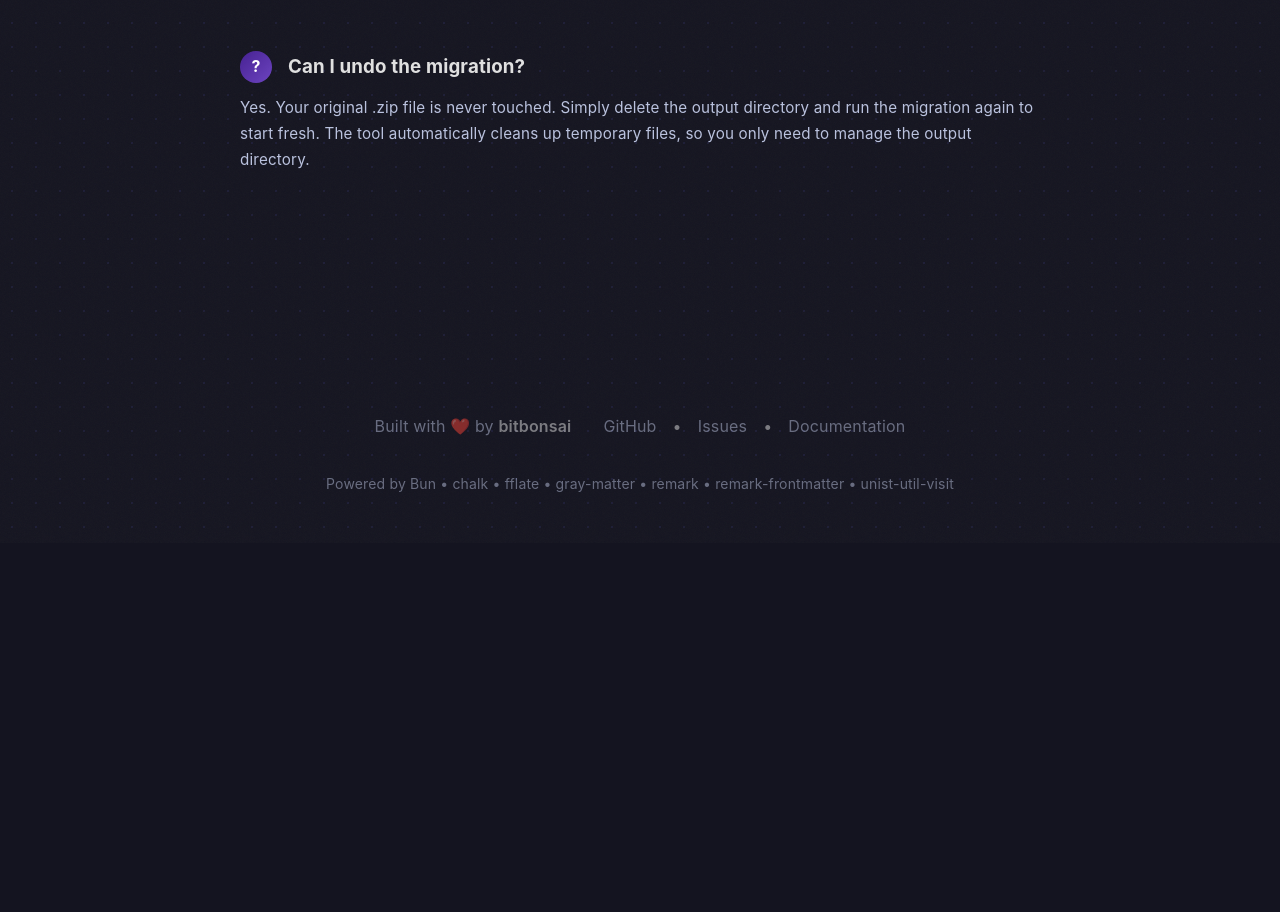
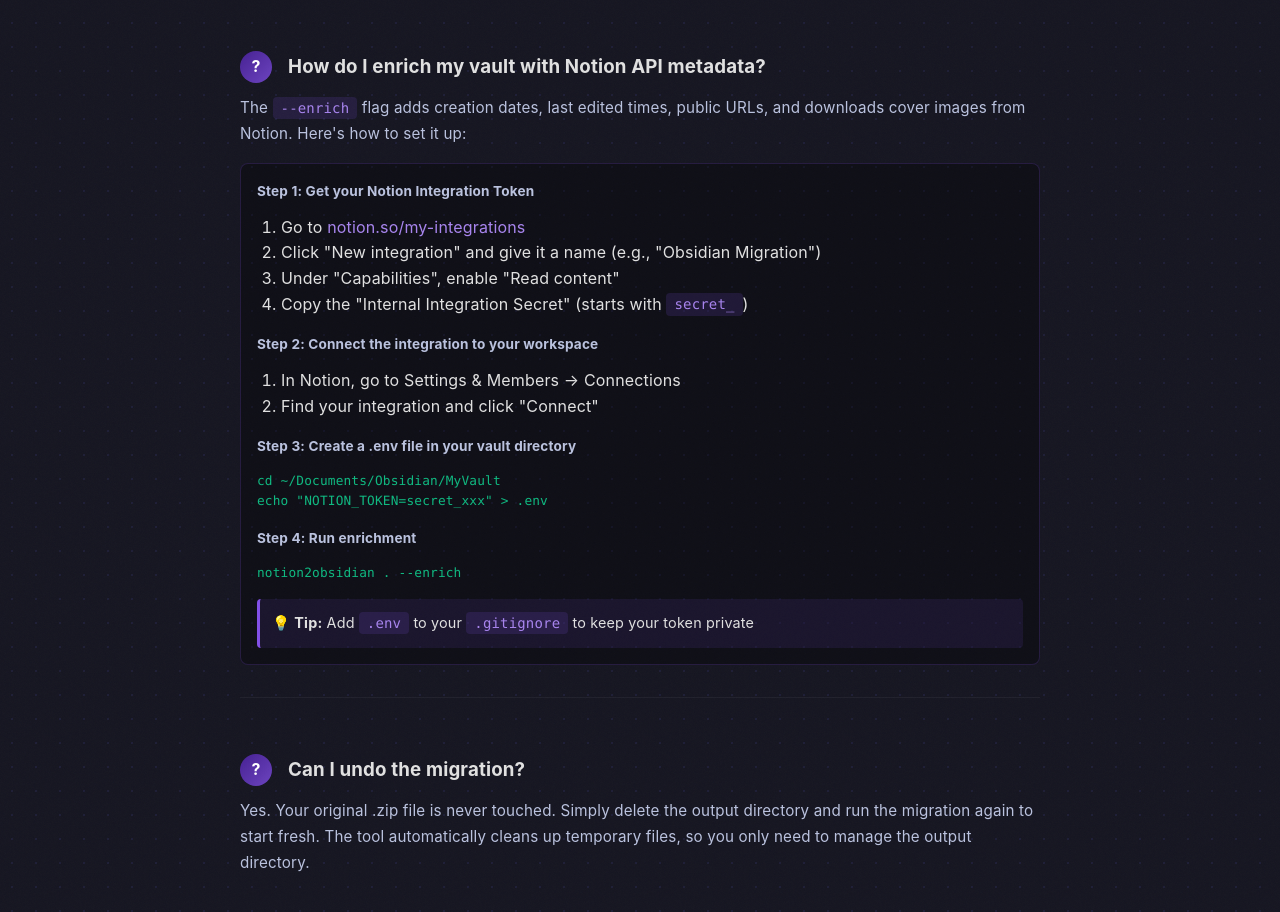
Before and after one commit to bitbonsai/notion2obsidian, a website: page index.html in a window 1280 px wide. Shown: the part 7837-8749 px from the top of the page. Before the commit the page ends 8380 px from the top, so only its background shows below. Drawn offline with Linux system fonts and the light colour scheme.

Commit message:
Add FAQ section for Notion API enrichment
Added comprehensive guide covering:
- How to create Notion integration token
- Connecting integration to workspace
- Setting up .env file with NOTION_TOKEN
- Running enrichment command
- Security tip to add .env to .gitignore

Step-by-step instructions with proper formatting and helpful tip box.

```diff
--- a/index.html
+++ b/index.html
@@ -513,6 +513,32 @@
                     <p style="margin-top: 0.75rem; color: var(--color-text-dim); font-size: 0.9rem;">Install in Obsidian: Settings → Community plugins → Browse → "Dataview" → Install & Enable</p>
                 </div>
                 <div class="faq-item">
+                    <h3><span class="faq-icon">?</span> How do I enrich my vault with Notion API metadata?</h3>
+                    <p>The <code>--enrich</code> flag adds creation dates, last edited times, public URLs, and downloads cover images from Notion. Here's how to set it up:</p>
+                    <div class="example" style="margin-top: 1rem;">
+                        <div style="margin-bottom: 0.75rem; color: var(--color-text-dim); font-size: 0.85rem;"><strong>Step 1: Get your Notion Integration Token</strong></div>
+                        <ol style="margin: 0; padding-left: 1.5rem; color: var(--color-text); line-height: 1.6;">
+                            <li>Go to <a href="https://www.notion.so/my-integrations" target="_blank" rel="noopener">notion.so/my-integrations</a></li>
+                            <li>Click "New integration" and give it a name (e.g., "Obsidian Migration")</li>
+                            <li>Under "Capabilities", enable "Read content"</li>
+                            <li>Copy the "Internal Integration Secret" (starts with <code>secret_</code>)</li>
+                        </ol>
+                        <div style="margin: 1rem 0 0.75rem; color: var(--color-text-dim); font-size: 0.85rem;"><strong>Step 2: Connect the integration to your workspace</strong></div>
+                        <ol style="margin: 0; padding-left: 1.5rem; color: var(--color-text); line-height: 1.6;">
+                            <li>In Notion, go to Settings & Members → Connections</li>
+                            <li>Find your integration and click "Connect"</li>
+                        </ol>
+                        <div style="margin: 1rem 0 0.75rem; color: var(--color-text-dim); font-size: 0.85rem;"><strong>Step 3: Create a .env file in your vault directory</strong></div>
+                        <pre style="color: var(--color-success);">cd ~/Documents/Obsidian/MyVault
+echo "NOTION_TOKEN=secret_xxx" > .env</pre>
+                        <div style="margin: 1rem 0 0.75rem; color: var(--color-text-dim); font-size: 0.85rem;"><strong>Step 4: Run enrichment</strong></div>
+                        <pre style="color: var(--color-success);">notion2obsidian . --enrich</pre>
+                        <div style="margin-top: 1rem; padding: 0.75rem; background: rgba(130, 80, 231, 0.1); border-left: 3px solid #8250E7; border-radius: 0.25rem; font-size: 0.9rem;">
+                            💡 <strong>Tip:</strong> Add <code>.env</code> to your <code>.gitignore</code> to keep your token private
+                        </div>
+                    </div>
+                </div>
+                <div class="faq-item">
                     <h3><span class="faq-icon">?</span> Can I undo the migration?</h3>
                     <p>Yes. Your original .zip file is never touched. Simply delete the output directory and run the migration again to start fresh. The tool automatically cleans up temporary files, so you only need to manage the output directory.</p>
                 </div>
```
